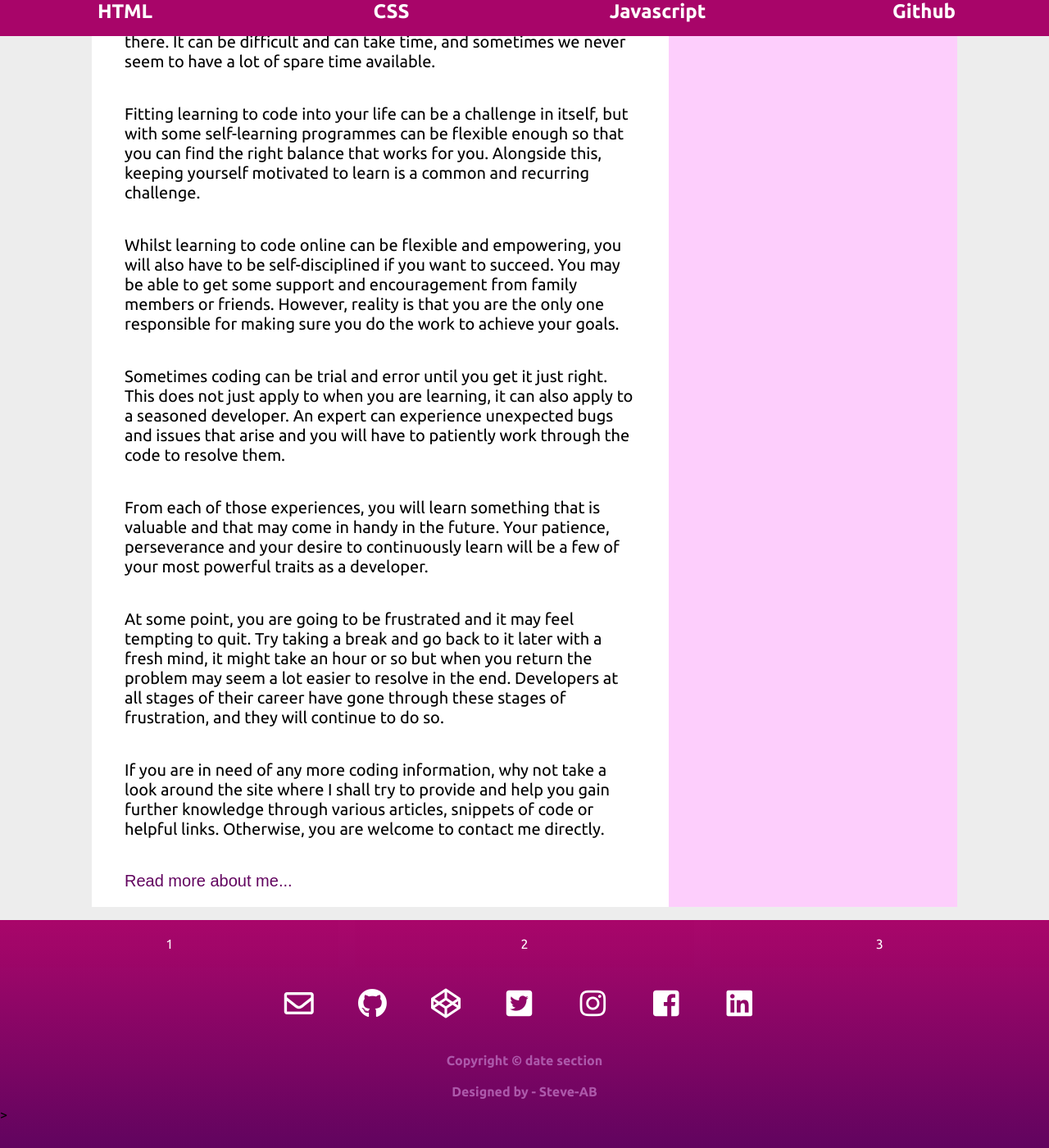
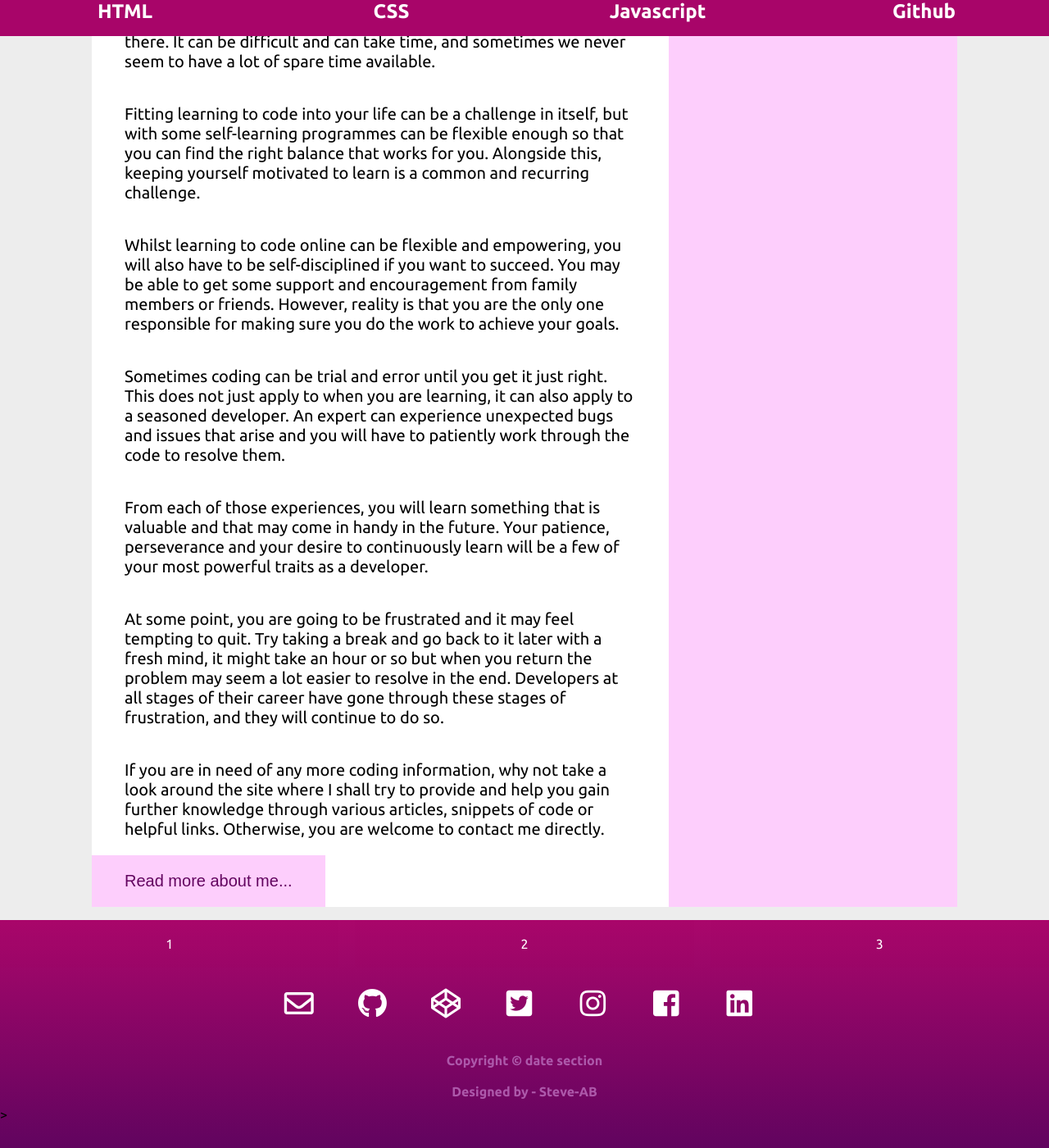
Before and after one commit to Steve-AB/Steve-AB.github.io, a Jekyll site: the page built from index.html, in a window 1280 px wide and 1400 px high, scrolled down 940 px. Shown: the whole window at 82% size. Built offline with Jekyll 4.4.1, drawn with Linux system fonts in a browser that asks for light colours; nearby versions of some CDN libraries.

Commit message:
update files

```diff
--- a/css/main.css
+++ b/css/main.css
@@ -55,11 +55,12 @@
 	margin: 0;
 	padding: 1em 2em;
 	font-size: 20px;
+	font-weight: 500;
 	color: #62045f;
-	background: transparent;
+	background: #fdcefc;
 	border: none;
 	text-decoration: none;
-	transition-duration: 0.4s;
+	transition-duration: 0.3s;
  cursor: pointer;
 }
 .button1 :hover {
```
